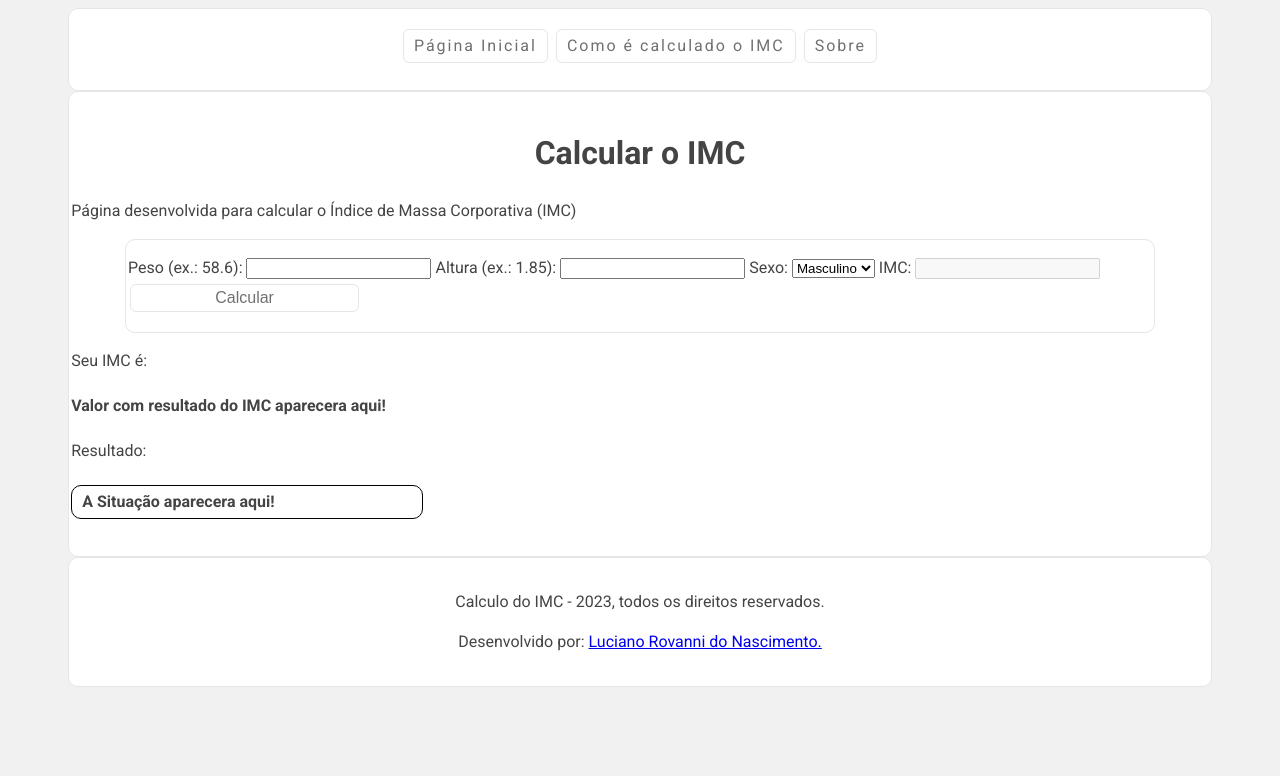
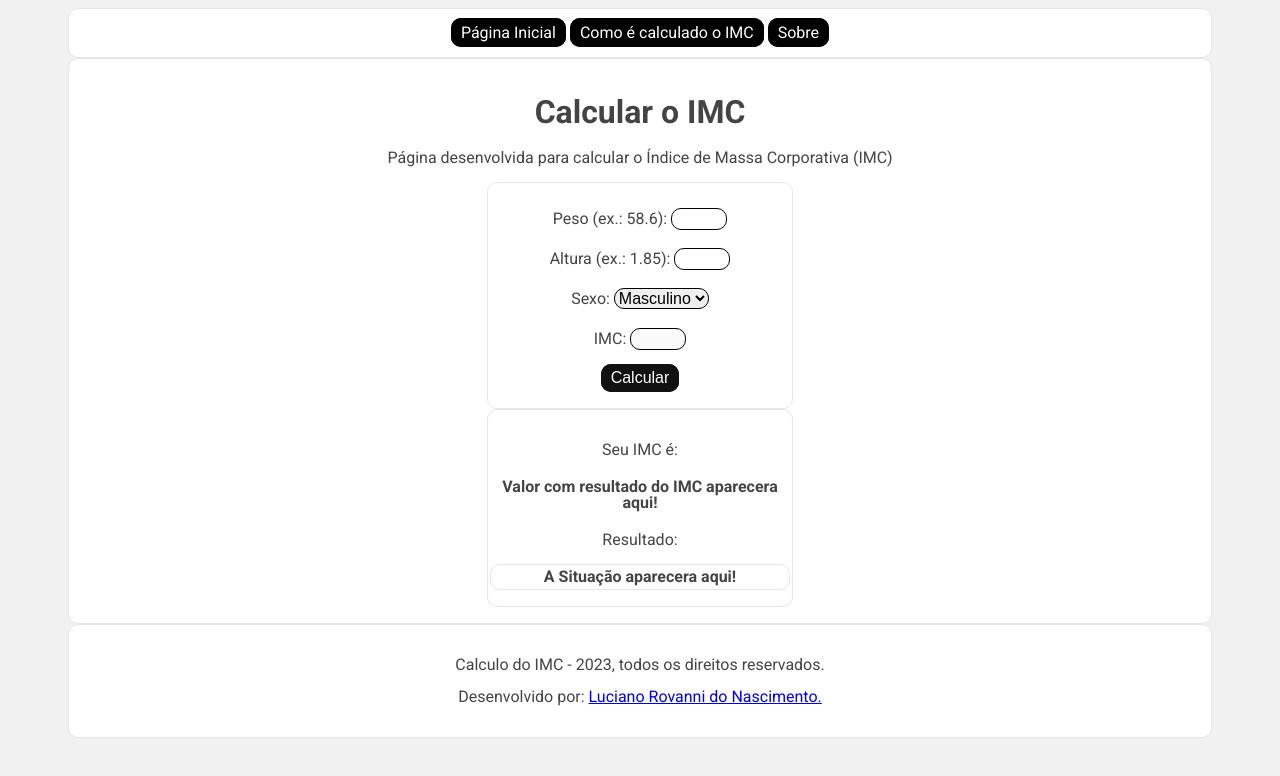
Before and after one commit to rovanni/imc, a plain HTML site: page index.html in a window 1280 px wide. Drawn offline with Linux system fonts and the light colour scheme.

Commit message:
Atualização

```diff
--- a/css/calcular_imc.css
+++ b/css/calcular_imc.css
@@ -1,16 +1,76 @@
-body, footer {
+body, footer, header {
     font-family: 'Roboto', sans-serif;
     color: #707070;
     background-color: #F1F1F1;
     font-size: 16px;
-    line-height: 1.5;
+    line-height: 1;
+}
+main, .div_resultado{
+    text-align: center;
 }
 
-@media (max-width: 767px) {
-    body {
-        font-size: 14px;
-        line-height: 1.3;
-    }
+.div_resultado{
+    width: 300px;
+}
+.botao {
+    font-size: 16px;
+    padding: 5px 10px;
+    border: none;
+    outline: none;
+    color: #fff;
+    background: black;
+    cursor: pointer;
+    position: relative;
+    z-index: 0;
+    border-radius: 10px;
+    text-decoration: none;
+}
+
+.botao:before {
+    content: '';
+    background: linear-gradient(45deg, #ff0000, #ff7300, #fffb00, #48ff00, #00ffd5, #002bff, #7a00ff, #ff00c8, #ff0000);
+    position: absolute;
+    top: -2px;
+    left:-2px;
+    background-size: 400%;
+    z-index: -1;
+    filter: blur(5px);
+    width: calc(100% + 4px);
+    height: calc(100% + 4px);
+    animation: glowing 20s linear infinite;
+    opacity: 0;
+    transition: opacity .3s ease-in-out;
+    border-radius: 10px;
+}
+
+.botao:active {
+    color: #000
+}
+
+.botao:active:after {
+    background: transparent;
+}
+
+.botao:hover:before {
+    opacity: 1;
+}
+
+.botao:after {
+    z-index: -1;
+    content: '';
+    position: absolute;
+    width: 100%;
+    height: 100%;
+    background: #111;
+    left: 0;
+    top: 0;
+    border-radius: 10px;
+}
+
+@keyframes glowing {
+    0% { background-position: 0 0; }
+    50% { background-position: 400% 0; }
+    100% { background-position: 0 0; }
 }
 
 .titulo, footer {
@@ -33,171 +93,47 @@ header{
 }
 
 .formulario_css {
-    margin: 0 auto;
     display: flex;
     flex-direction: column;
     align-items: center;
-    justify-content: center;
-    padding: 16px 2px;
-    max-width: 90%;
+    width: 300px;
     border-radius: 10px;
-    background-color: #FFFFFF;
 }
-
-
+#formulario{
+    padding: 0px 0px 5px 0px;
+    line-height: 2.5;
+}
 #resultado_texto {
     font-weight: bold;
+}
+input{
+    border-radius: 10px;
+    border: 1px solid black;
+    width: 50px;
+    font-size: 16px;
+}
+select{
+    border-radius: 10px;
+    border: 1px solid black;
+    /* width: 50px;  */
+    font-size: 16px;
 }
 
 .vermelho {
     color: red;
 }
 
-.botao{
-    padding: 10px 12px;
-    color: #fff;
-    font-family: 'Roboto', sans-serif;
-    letter-spacing:2px;
-    text-align: center;
-    position: relative;
-    text-decoration: none;
-    display:inline-block;
-    margin-right:7px;
-
-  }
-
-  .botao::before {
-    content: '';
-    position: absolute;
-    bottom: 50%;
-    left: 0px;
-    width: 100%;
-    height: 1px;
-    background: #6098FF;
-    display: block;
-    -webkit-transform-origin: left top;
-    -ms-transform-origin: left top;
-    transform-origin: left top;
-    -webkit-transform: scale(0, 1);
-    -ms-transform: scale(0, 1);
-    transform: scale(0, 1);
-    -webkit-transition: transform 0.4s cubic-bezier(1, 0, 0, 1);
-    transition: transform 0.4s cubic-bezier(1, 0, 0, 1)
-  }
-
-  .botao:hover::before {
-     -webkit-transform-origin: right top;
-    -ms-transform-origin: right top;
-    transform-origin: right top;
-    -webkit-transform: scale(1, 1);
-    -ms-transform: scale(1, 1);
-    transform: scale(1, 1)
-  }
-
-  .botao{
-      color: black;
-      text-align:center;
-      text-decoration: none;
-      display: inline-block;
-      font-size: 16px;
-      border:1px solid black;
-      border-radius: 6px;
-      margin: 4px 2px;
-      overflow: hidden!important;
-      -webkit-transition: all .4s ease-in-out;
-      -moz-transition: all .4s ease-in-out;
-      -o-transition: all .4s ease-in-out;
-      transition: all .4s ease-in-out;
-      background: transparent!important;
-      z-index:10;
-      cursor: pointer;
-  }
-
-  .botao:hover{
-      border: 1px solid #262626;
-      color: white !important;
-  }
-
-  .botao::before {
-      content: '';
-      width: 0%;
-      height: 100%;
-      display: block;
-      background: #262626;
-      position: absolute;
-      -ms-transform: skewX(-15deg);
-      -webkit-transform: skewX(-15deg);
-      transform: skewX(-15deg);
-      left: -10%;
-      opacity: 1;
-      top: 0;
-      z-index: -12;
-      -moz-transition: all .7s cubic-bezier(0.77, 0, 0.175, 1);
-      -o-transition: all .7s cubic-bezier(0.77, 0, 0.175, 1);
-      -webkit-transition: all .7s cubic-bezier(0.77, 0, 0.175, 1);
-      transition: all .7s cubic-bezier(0.77, 0, 0.175, 1);
-      box-shadow:2px 0px 14px rgba(0,0,0,.6);
-  }
-
-  .botao::after {
-      content: '';
-      width: 0%;
-      height: 100%;
-      display: block;
-      background: #9c9a9a;
-      position: absolute;
-      -ms-transform: skewX(-15deg);
-      -webkit-transform: skewX(-15deg);
-      transform: skewX(-15deg);
-      left: -10%;
-      opacity: 0;
-      top: 0;
-      z-index: -15;
-      -webkit-transition: all .94s cubic-bezier(.2,.95,.57,.99);
-      -moz-transition: all .4s cubic-bezier(.2,.95,.57,.99);
-      -o-transition: all .4s cubic-bezier(.2,.95,.57,.99);
-      transition: all .4s cubic-bezier(.2,.95,.57,.99);
-      box-shadow: 2px 0px 14px rgba(0,0,0,.6);
-  }
-
-  .botao:hover::before, .botao:hover::before{
-      opacity:1;
-      width: 120%;
-
-  }
-  .botao:hover::after, .botao:hover::after{
-      opacity:1;
-      width: 150%;
-
-  }
-
-  .botao,.botao4 {
-    background-color: #FFFFFF;
+.resultado_texto_css{
+    margin: 0 auto;
+    padding: 4px 5px;
+    /* width: auto;     */
+    border-radius: 10px;
     border: 1px solid #E6E6E6;
-    color: #707070;
-    padding: 4px 10px;
-    text-align: center;
-    text-decoration: none;
-    display: inline-block;
-    font-size: 16px;
-    margin: 4px 2px;
-    transition: 0.6s ease-in;
-    cursor: pointer;
-    border-radius: 6px;
 }
 
-  .botao4:hover{
-    background-color:black;
-    color: #FFFFFF;
-    border: 1px solid black;
-    transition: 0.3s ease-out;
+@media only screen and (max-width: 768px) {
+    body {
+        font-size: 14px;
+        line-height: 1.3;
+    }
 }
-
-
-.resultado_texto_css{
-    /* margin: 0 auto; */
-    padding: 4px 10px;
-    width: 29%;
-    border-radius: 10px;
-    border: 1px solid black;
-}
--- a/index.html
+++ b/index.html
@@ -14,39 +14,40 @@
         <a class="botao" href="como_calcula_imc.html">Como é calculado o IMC</a>
         <a class="botao" href="sobre.html">Sobre</a>
 	</header>
+    <main>
         <div>
             <h1 class="titulo">Calcular o IMC</h1>
             <p>Página desenvolvida para calcular o Índice de Massa Corporativa (IMC)</p>
             <div class="formulario_css">
                 <form id="formulario">
-            <label>Peso (ex.: 58.6):</label>
-            <input id="peso" type="text">
-            <label>Altura (ex.: 1.85):</label>
-            <input id="altura" type="text">
-            <label>Sexo:</label>
-            <select id="sexo">
+                    <label id="peso">Peso (ex.: 58.6):</label>
+                    <input name="peso" type="text"><br>
+                    <label id="altura">Altura (ex.: 1.85):</label>
+                    <input name="altura" type="text"><br>
+                    <label id="sexo">Sexo:</label>
+                    <select name="sexo">
                         <option value="masculino">Masculino</option>
                         <option value="feminino">Feminino</option>
-            </select>
-            <label>IMC:</label>
-            <input id="imc" type="text" disabled="disabled">
-            <input id="calcularbotao" class="botao4" onclick="calcular();" value="Calcular">
+                    </select><br>
+                    <label id="imc">IMC:</label>
+                    <input name="imc" type="text" disabled="disabled">
                 </form>
+                <button id="calcularbotao" class="botao" onclick="calcular();">Calcular</button>
             </div>
+            <div class="div_resultado">
                 <p>Seu IMC é: </p>
                 <h4 id="resultado">Valor com resultado do IMC aparecera aqui!</h4>
                 <p>Resultado: </p>
                 <h4 class="resultado_texto_css" id="resultado_texto">A Situação aparecera aqui!</h4>
             </div>
+        </div>
+    </main>
+
     <footer class="main_footer container">
-
         <div class="main_footer_copy">
-
             <p class="m-b-footer">Calculo do IMC - 2023, todos os direitos reservados.</p>
-            <p class="by"><i class="icon icon-heart-3"></i>Desenvolvido por: <a href="#" title="Seu nome">Luciano Rovanni do Nascimento.</a></p>
-
+            <p class="by"><i class="icon icon-heart-3"></i>Desenvolvido por: <a href="#" title="Luciano Rovanni do Nascimento.">Luciano Rovanni do Nascimento.</a></p>
         </div>
-
     </footer>
 </body>
 </html>
```
Also changed, not shown: sobre.html (+2 -8 lines). Lines whose indentation alone changed are shown as unchanged.
